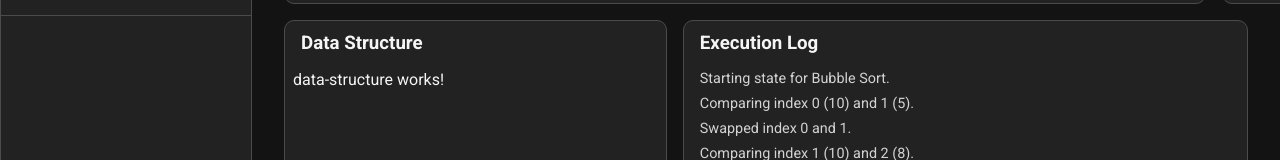
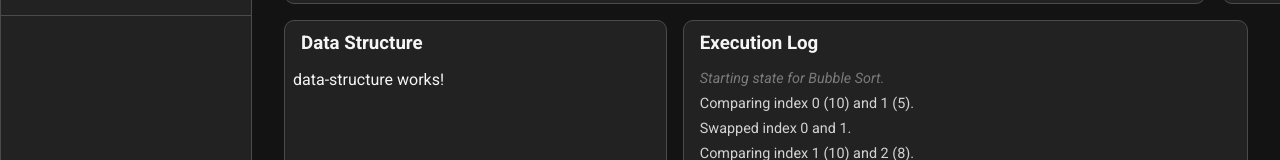
Before and after one commit to flavia3107/algorithm-visualizer, an Angular app: page / in a window 1280 px wide. Shown: the part 692-852 px from the top of the page. Built offline with nearby package versions, Linux system fonts and the light colour scheme.

Commit message:
Algorithm-Visualizer: Controls - P5

```diff
--- a/src/app/components/execution-log/execution-log.scss
+++ b/src/app/components/execution-log/execution-log.scss
@@ -24,3 +24,8 @@ p {
 	color: #fff;
 	font-weight: 600;
 }
+
+p:first-of-type {
+	opacity: 0.5;
+	font-style: italic;
+}
```
